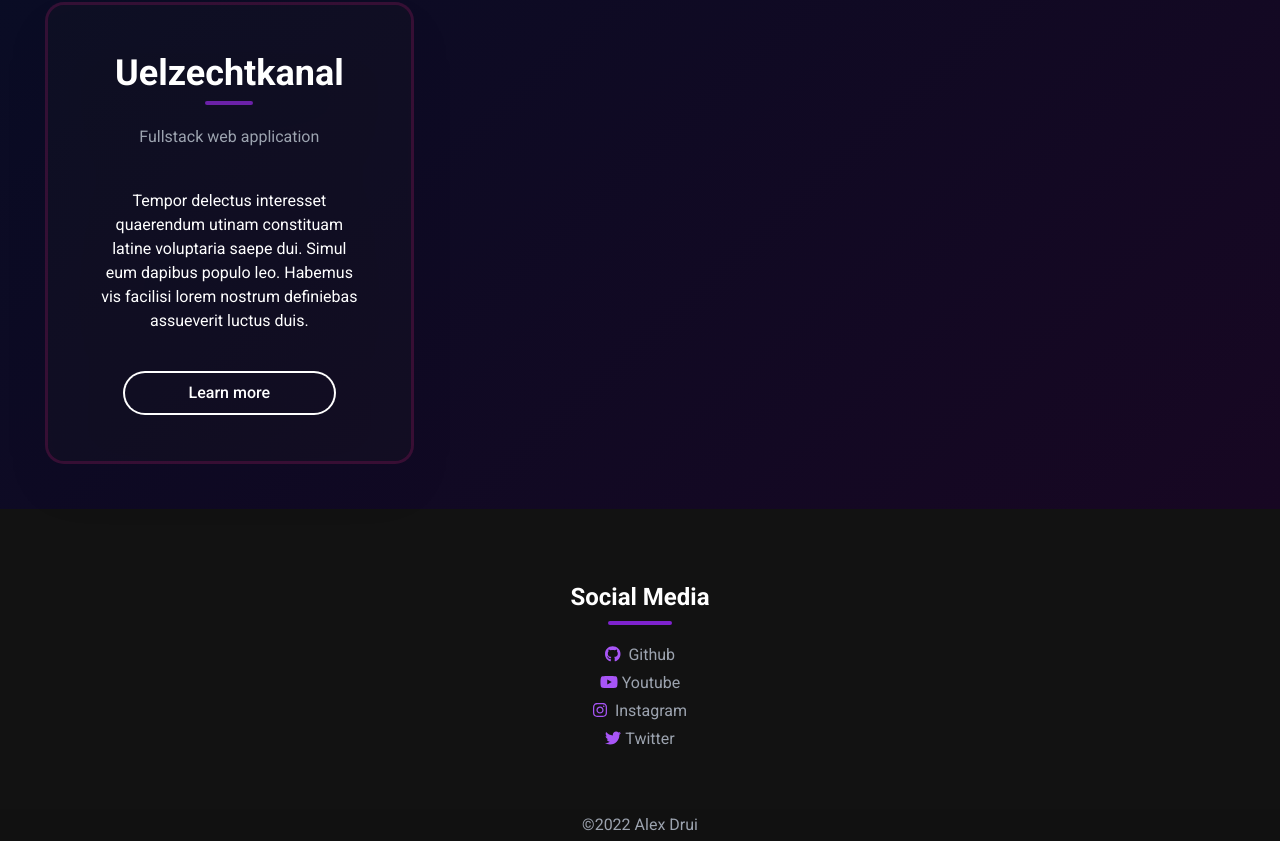
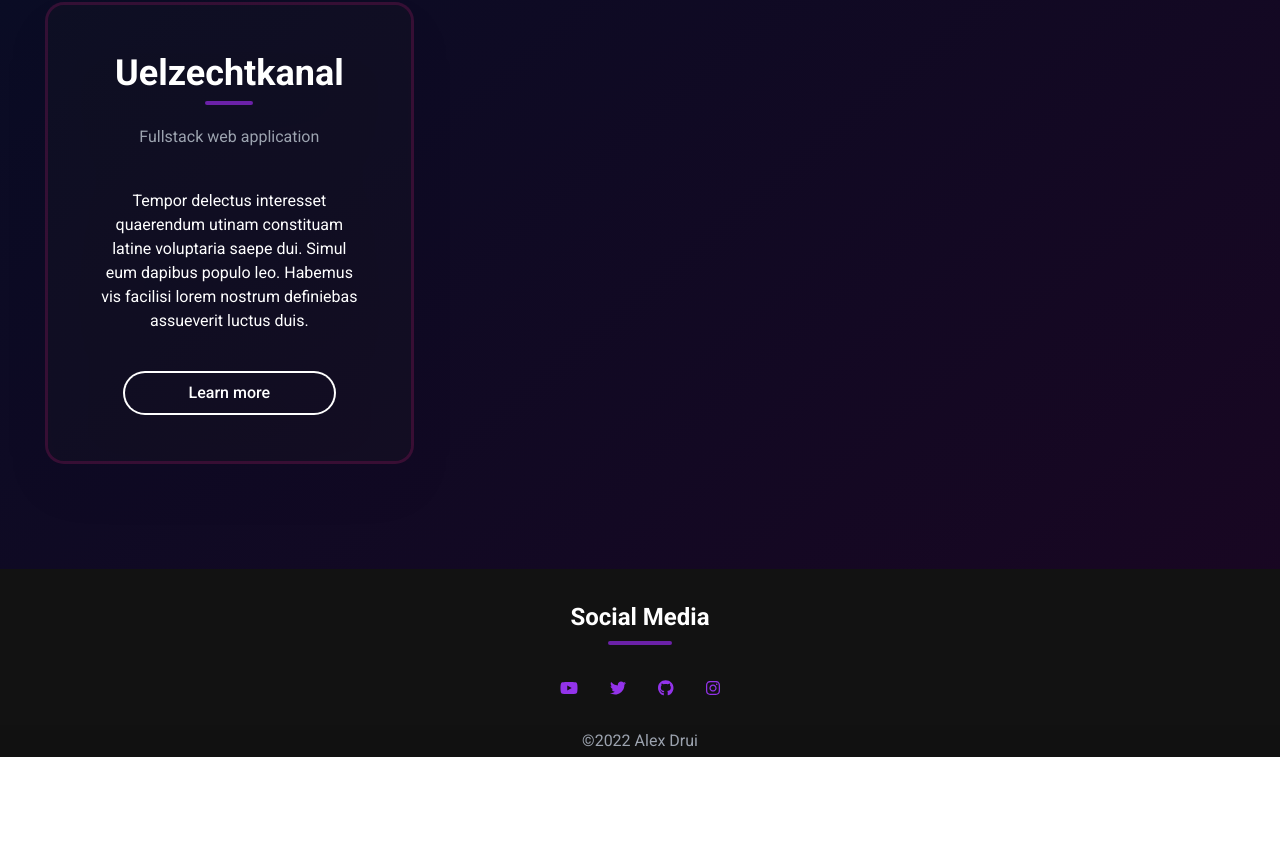
Before and after one commit to VoxCrafterLP/portfolio, a React (Create React App) app: page /projects in a window 1280 px wide. Shown: the part 327-1168 px from the top of the page. After the commit the page ends 1084 px from the top, so only its background shows below. Built offline with nearby package versions, Linux system fonts and the light colour scheme.

Commit message:
Improve Footer and space distribution on about & projects page

```diff
--- a/src/components/Footer.tsx
+++ b/src/components/Footer.tsx
@@ -10,62 +10,38 @@ import {
 const Footer = () => {
 	return (
 		<div>
-			<div className="text-white text-center flex flex-col items-center py-14 bg-dark_gray-100">
+			<div className="text-white text-center flex flex-col items-center pt-4 pb-6 bg-dark_gray-100">
 				<div>
 					<h1 className="font-semibold text-2xl text-white mb-2 mt-4">
 						Social Media
 					</h1>
-					<div className="w-16 h-1 rounded-xl bg-purple-700 mb-4 mx-auto" />
-					<ul className="leading-7">
-						<li>
+					<div className="w-16 h-1 rounded-xl bg-purple-800 mb-8 mx-auto" />
+					<div className="flex gap-8 text-purple-600">
+						<a href="https://youtube.com/voxcrafter_lp/">
+							<FontAwesomeIcon
+								icon={faYoutube}
+								className="hover:text-purple-500 hover:scale-105"
+							/>
+						</a>
+						<a href="https://twitter.com/voxcrafter_lp/">
+							<FontAwesomeIcon
+								icon={faTwitter}
+								className="hover:text-purple-500 hover:scale-105"
+							/>
+						</a>
+						<a href="https://github.com/voxcrafterlp/">
 							<FontAwesomeIcon
 								icon={faGithub}
-								className="mr-2 text-purple-500"
+								className="hover:text-purple-500 hover:scale-105"
 							/>
-							<a
-								href="https://github.com/voxcrafterlp/"
-								className="text-gray-400 hover:text-purple-500"
-							>
-								Github
-							</a>
-						</li>
-						<li>
-							<FontAwesomeIcon
-								icon={faYoutube}
-								className="mr-1 text-purple-500"
-							/>
-							<a
-								href="https://www.youtube.com/voxcrafter_lp/"
-								className="text-gray-400 hover:text-purple-500"
-							>
-								Youtube
-							</a>
-						</li>
-						<li>
+						</a>
+						<a href="https://instagram.com/voxcrafter_lp/">
 							<FontAwesomeIcon
 								icon={faInstagram}
-								className="mr-2 text-purple-500"
+								className="hover:text-purple-500 hover:scale-105"
 							/>
-							<a
-								href="https://instagram.com/voxcrafter_lp/"
-								className="text-gray-400 hover:text-purple-500"
-							>
-								Instagram
-							</a>
-						</li>
-						<li>
-							<FontAwesomeIcon
-								icon={faTwitter}
-								className="mr-1 text-purple-500"
-							/>
-							<a
-								href="https://twitter.com/voxcrafter_lp/"
-								className="text-gray-400 hover:text-purple-500"
-							>
-								Twitter
-							</a>
-						</li>
-					</ul>
+						</a>
+					</div>
 				</div>
 			</div>
 			<div className="bg-dark_gray-200 text-gray-400 flex flex-col items-center py-1">
--- a/src/pages/About.tsx
+++ b/src/pages/About.tsx
@@ -3,7 +3,7 @@ import { motion } from 'framer-motion';
 
 const About = () => {
 	return (
-		<div>
+		<div className="sm:h-[80vh] flex items-center">
 			<div
 				className="flex flex-col sm:flex-row gap-28 sm:gap-16 md:gap-28
 											xl:gap-72 sm:mx-auto sm:w-fit p-4"
--- a/src/pages/Projects.tsx
+++ b/src/pages/Projects.tsx
@@ -20,7 +20,7 @@ const Projects = () => {
 	};
 
 	return (
-		<>
+		<div className="min-h-screen">
 			<div className="flex flex-col items-center py-16">
 				<h1 className="text-4xl text-white font-semibold mb-4">My projects</h1>
 				<div className="h-1 w-12 bg-purple-800 rounded-lg"/>
@@ -39,7 +39,7 @@ const Projects = () => {
 					link="https://uelzechtkanal.lu/"
 				/>
 			</motion.div>
-		</>
+		</div>
 	);
 };
 
```
